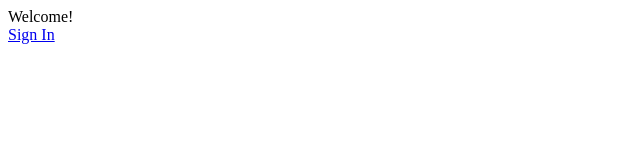
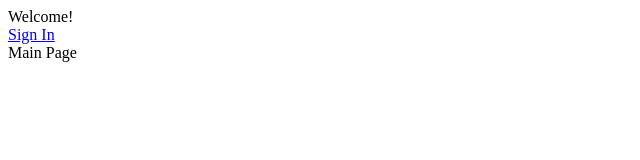
Before and after one commit to maestroh/fullstory-challenge-api, a Next.js app in the folder web/: page / in a window 1280 px wide. Shown: the top 160 px of the page, without its empty margins (0-640 px from the left). Built offline with nearby package versions, Linux system fonts and the light colour scheme.

Commit message:
added master hoc

```diff
--- a/web/hocs/master.js
+++ b/web/hocs/master.js
@@ -2,7 +2,7 @@ import React from 'react'
 import Head from 'next/head'
 import Router from 'next/router'
 
-import Header from '../components/Header'
+import Header from '../components/header'
 import { getUserFromServerCookie, getUserFromLocalCookie } from '../utils/auth'
 
 export default Page => class Master extends React.Component {
@@ -38,9 +38,6 @@ export default Page => class Master extends React.Component {
   }
 
   render() {
-    const cssFiles = [
-      'https://unpkg.com/normalize.css@5.0.0/normalize.css'
-    ]
     return (
       <div>
         <Head>
--- a/web/pages/index.js
+++ b/web/pages/index.js
@@ -1,8 +1,10 @@
 import Link from 'next/link';
+import master from '../hocs/master';
 
-export default () => (
+let Index = () => (
   <div>
-    <div>Welcome!</div>
-    <Link href="/auth/login"><a>Sign In</a></Link>
+    <div>Main Page</div>
   </div>
 )
+
+export default master(Index);
```
